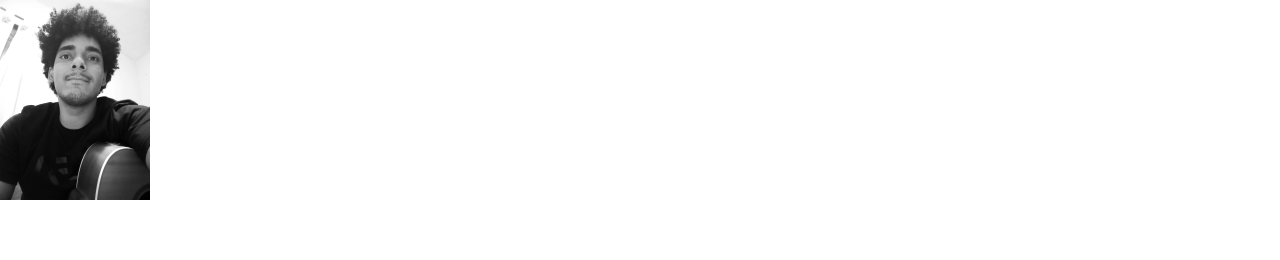
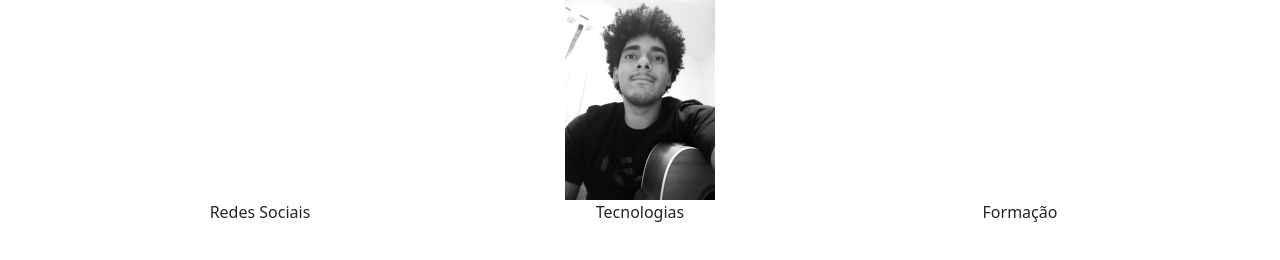
Before and after one commit to Calebedje/calebedje.github.io, a plain HTML site: page index.html in a window 1280 px wide. Drawn offline with nearby package versions, Linux system fonts and the light colour scheme.

Commit message:
Quarta versão do portifólio

```diff
--- a/index.html
+++ b/index.html
@@ -11,6 +11,30 @@
     <script src="https://cdn.jsdelivr.net/npm/bootstrap@5.3.3/dist/js/bootstrap.bundle.min.js" integrity="sha384-YvpcrYf0tY3lHB60NNkmXc5s9fDVZLESaAA55NDzOxhy9GkcIdslK1eN7N6jIeHz" crossorigin="anonymous"></script>
 </head>
 <body>
-    <img src="eu.jpg" class="img-fluid" alt="..."width="150" height="150">
+    <div class="container text-center">
+        <div class="row">
+          <div class="col">
+          </div>
+          <div class="col">
+            <img src="eu.jpg" class="img-fluid" alt="..."width="150" height="150">
+          </div>
+          <div class="col">
+          </div>
+        </div>
+      </div>
+
+      <div class="container text-center">
+        <div class="row">
+          <div class="col">
+            Redes Sociais
+          </div>
+          <div class="col">
+            Tecnologias
+          </div>
+          <div class="col">
+            Formação
+          </div>
+        </div>
+      </div>
 </body>
 </html>
```
